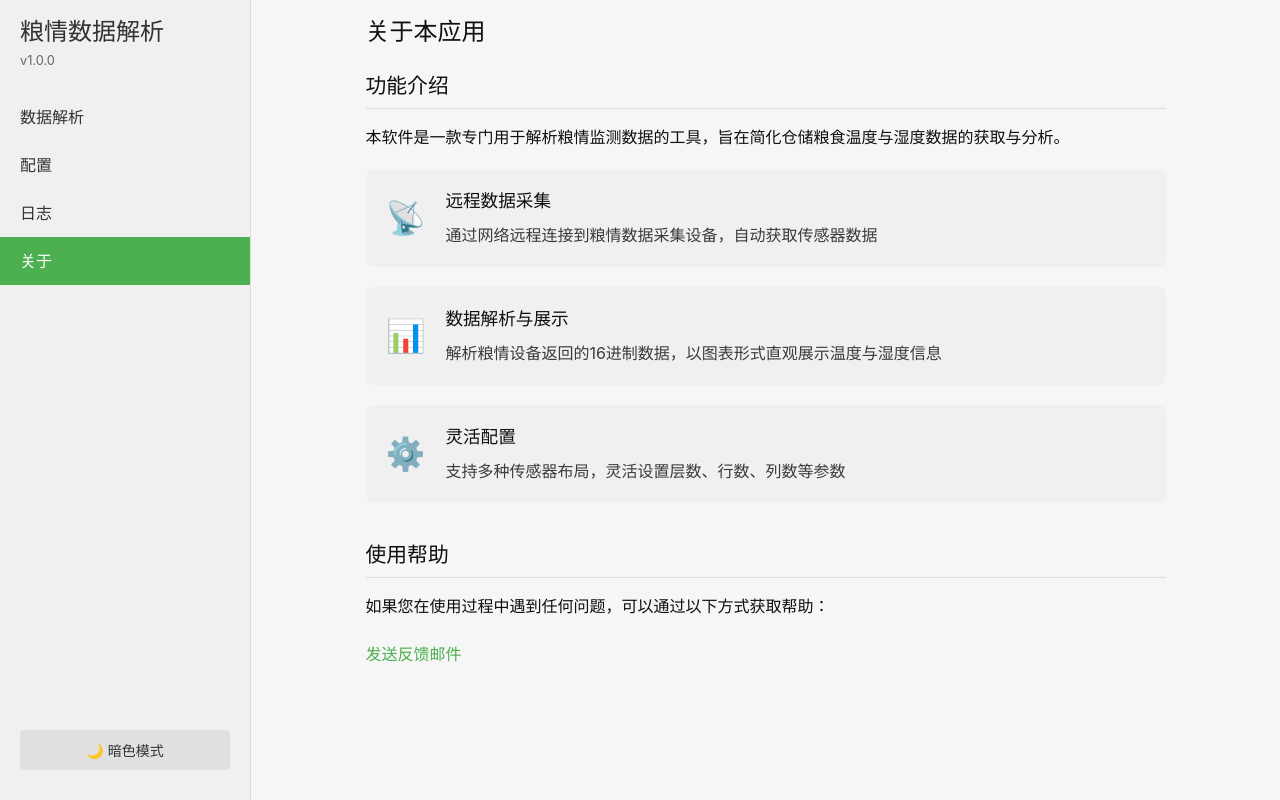
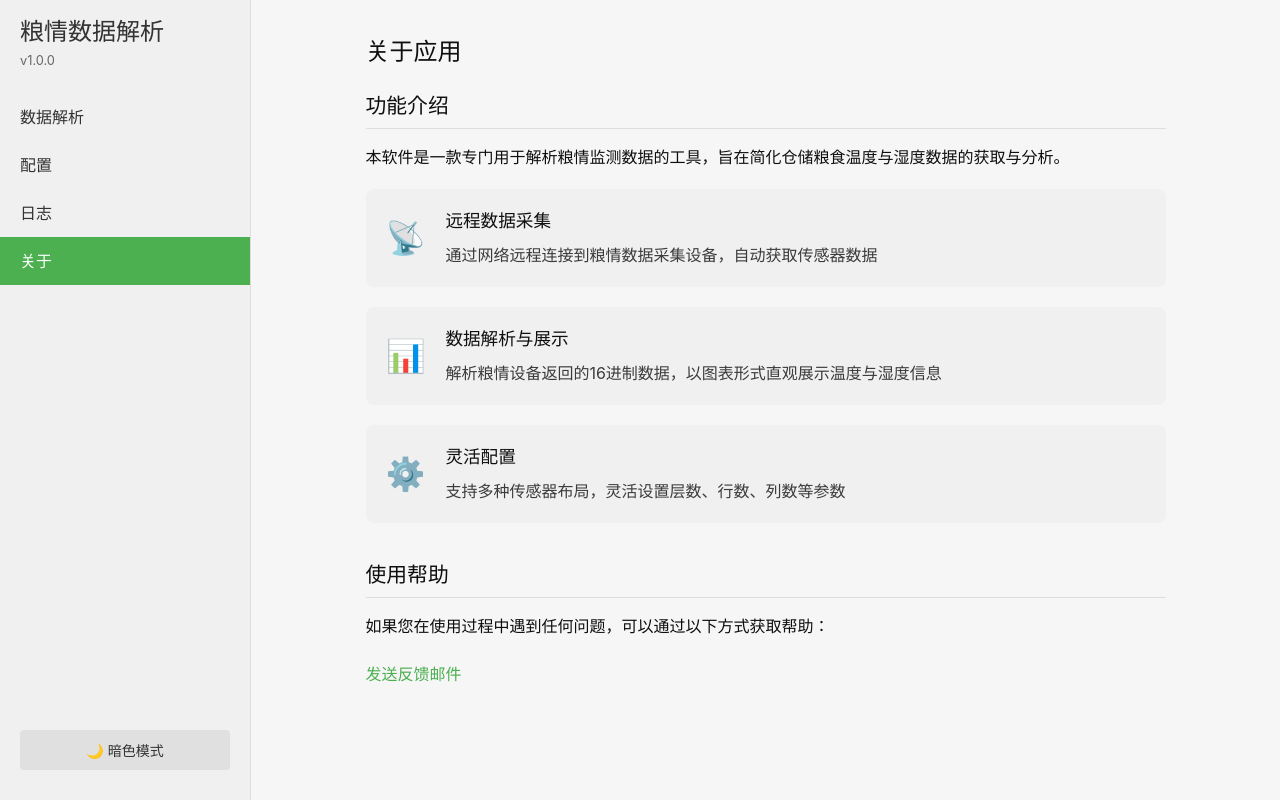
Before and after one commit to sangskf/grain_reslove, a Vue app: page / in a window 1280 px wide. Both pictures are taken after a click on the element "关于". Built offline with nearby package versions, Linux system fonts and the light colour scheme.

Commit message:
添加暗黑模式

```diff
--- a/src/views/AboutPage.vue
+++ b/src/views/AboutPage.vue
@@ -1,6 +1,6 @@
 <template>
   <div class="about-container">
-    <h2>关于本应用</h2>
+    <h2>关于应用</h2>
 
     <div class="about-section">
       <h3>功能介绍</h3>
@@ -53,7 +53,7 @@
 .about-container {
   max-width: 800px;
   margin: 0 auto;
-  padding: 0 20px;
+  padding: 20px;
 }
 
 h2 {
--- a/src/views/LogViewer.vue
+++ b/src/views/LogViewer.vue
@@ -143,10 +143,10 @@ export default {
 
 <style scoped>
 .log-container {
-  padding: 0 20px;
+  margin: 0 auto;
+  padding: 20px;
   font-size: 0.8rem;
   max-width: 1200px;
-  margin: 0 auto;
 }
 
 h2 {
```
